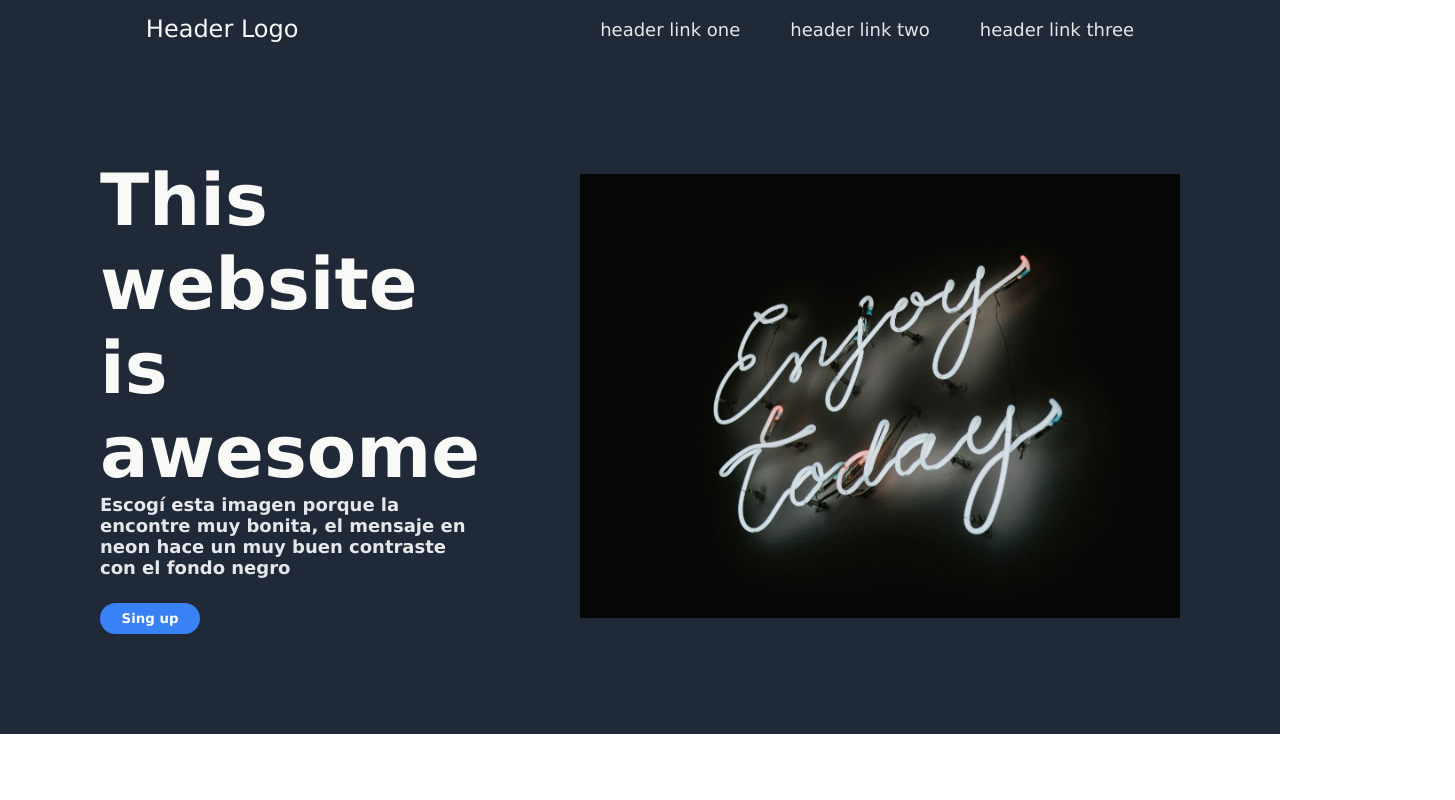
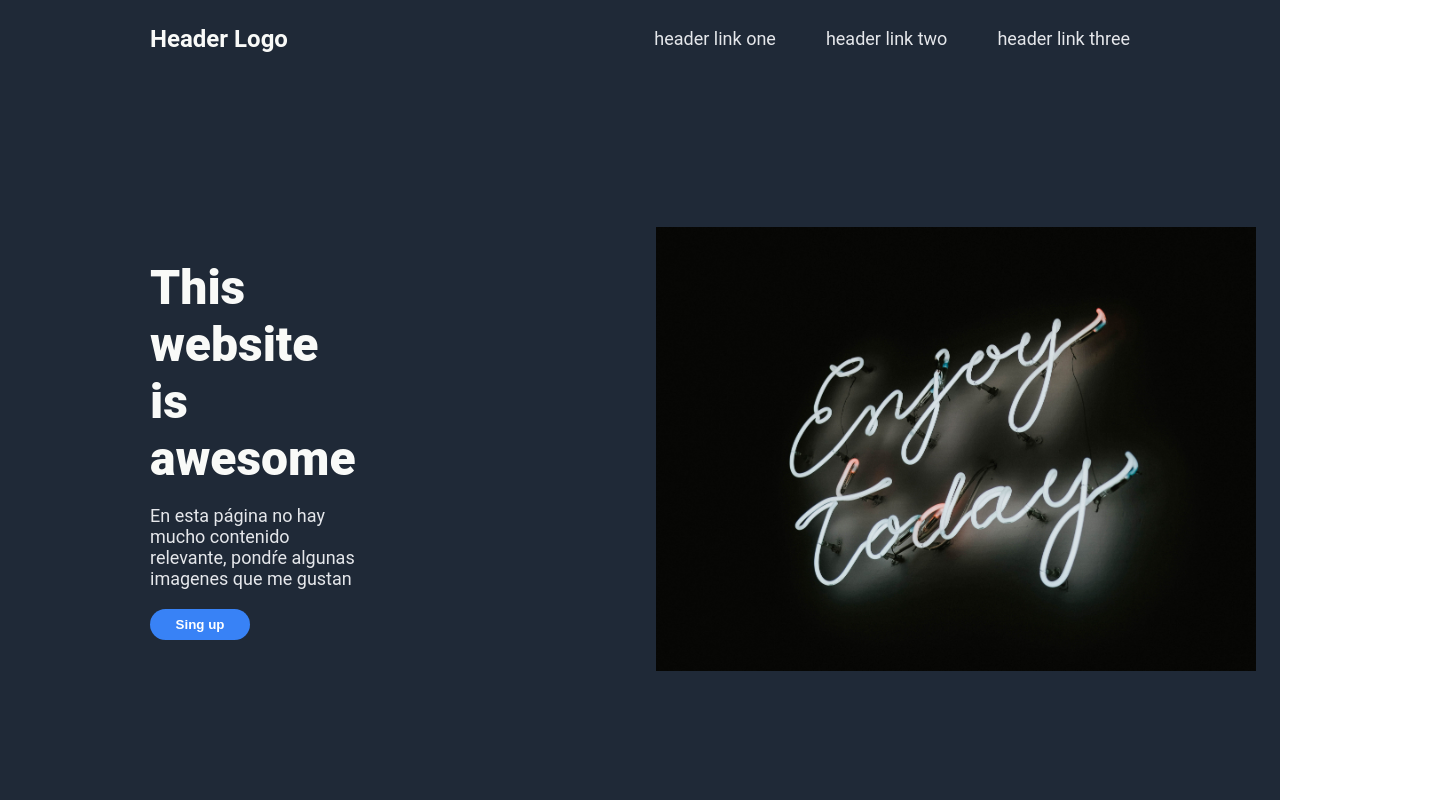
Before and after one commit to daniacme/proyect-landingpage, a plain HTML site: page index.html in a window 1280 px wide. Shown: the top 800 px of the page, 1455 px wide, since content can reach past the window. Drawn offline with Linux system fonts and the light colour scheme.

Commit message:
Fix image alt text and update landing page layout
Fix cat image alt text in section three
Align header and hero section margins
Replace hero section h1 with div
Reduce spacing between images in section three
Reduce container size in section four

```diff
--- a/index.html
+++ b/index.html
@@ -11,7 +11,7 @@
 <body>
     <div class="hero">
         <header class="header">
-            <div>Header Logo</div>
+            <div class="logo">Header Logo</div>
 
             <ul class="header-links">
                 <li><a href="pages.cl">header link one</a></li>
@@ -20,14 +20,12 @@
             </ul>
         </header>
 
-        <section class="seccion-uno">
-            <div class="main-title">
-                <h1>This website is awesome</h1>
-                <p class="secondary-text">Escogí esta imagen porque la encontre muy bonita, el mensaje en neon hace un muy buen contraste con
-                    el fondo negro</p>
+        <section class="seccion-hero">
+            <div class="hero-text">
+                <div class="main-title">This website is awesome</div>
+                <p class="secondary-text">En esta página no hay mucho contenido relevante, pondŕe algunas imagenes que me gustan</p>
                 <button>Sing up</button>
             </div>
-
             <img src="img/enjoy-today.jpg" alt="Imagen de neon con la frase Enjoy Today" width="600px">
         </section>
     </div>
@@ -42,7 +40,7 @@
             </div>
 
             <div class="info">
-                <img class="casilla" src="img/gato.jpg" alt="imagen de un gato sobre un sofá" height="300px">
+                <img class="casilla" src="img/gato.jpg" alt="imagen de un gato" height="300px">
                 <div class="texto">Mis bebes de cuatro patas, sobretodo Mia y Emma</div>
             </div>
 
@@ -67,16 +65,16 @@
     <section class="seccion-cuatro">
         <div class="card">
             <div class="action">
-                <p class="encabezado">Selecciona para saber más! Hazlo!</p>
-                <p class="secondary-text">Puedes saber más de mi si aprietas este botón.</p>
+                <p class="encabezado">Call to action! It's time!</p>
+                <p class="secondary-text">Sign up for our product by clicking that button right over there</p>
             </div>
 
-            <button class="ultimo-boton">Aprieta aquí</button>
+            <button class="ultimo-boton">Sign up</button>
         </div>
     </section>
 
     <div class="footer">
-        <p>Todos los derechos reservados &copy; Daniela Acevedo 2026.</p>
+        <p>Copyright &copy; Daniela Acevedo 2026.</p>
     </div>
 
 </body>
--- a/style.css
+++ b/style.css
@@ -1,5 +1,5 @@
-* {
-    font-family: Verdana, Geneva, Tahoma, sans-serif;
+body {
+    font-family: 'Roboto',sans-serif;
     margin: 0;
 
 }
@@ -10,11 +10,24 @@
     color: #F9FAF8;
 }
 
-.header {
+.logo {
+    font-weight: bold;
+}
+
+.header,
+.seccion-hero {
     display: flex;
-    justify-content: space-around;
+    justify-content: space-between;
     align-items: center;
-    padding: 15px;
+    padding: 10px 150px;
+
+}
+
+.seccion-hero {
+    flex-direction: row;
+    gap: 300px;
+    padding: 150px;
+
 }
 
 .main-title {
@@ -47,13 +60,6 @@ a {
     color: #E5E7EB;
 }
 
-.seccion-uno {
-    display: flex;
-    justify-content: space-evenly;
-    align-items: center;
-    padding: 100px;
-    gap: 100px;
-}
 
 .seccion-dos {
     text-align: center;
@@ -69,8 +75,6 @@ a {
 .contenedor {
     display: flex;
     justify-content: center;
-    gap: 50px;
-
 }
 
 .info {
@@ -101,20 +105,24 @@ a {
 
 .seccion-cuatro {
     padding: 150px;
+    justify-items: center;
 }
 
 .card {
     background-color: #3882F6;
+    width: 1000px;
     display: flex;
     color: white;
-    justify-content: space-around;
-    padding: 50px;
+    align-items: center;
+    justify-content: space-between;
+    padding: 40px 100px;
     border-radius: 20px;
-
 }
 
 .ultimo-boton {
-    border: 2px solid white;
+    border:2px solid #E5E7EB;
+    width: 100px;
+    height: 40px;
 }
 
 .encabezado {
```
Also changed, not shown: 1 other file.
